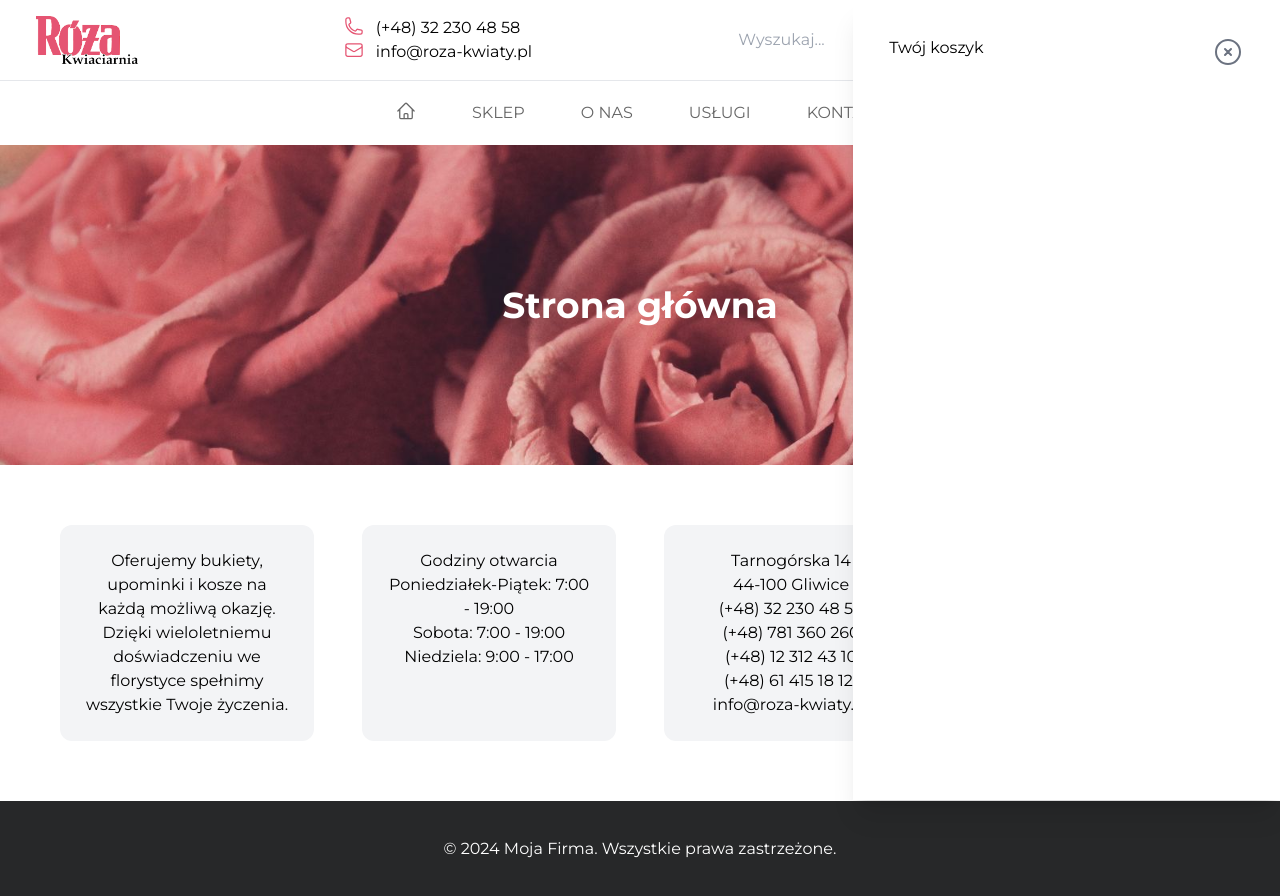
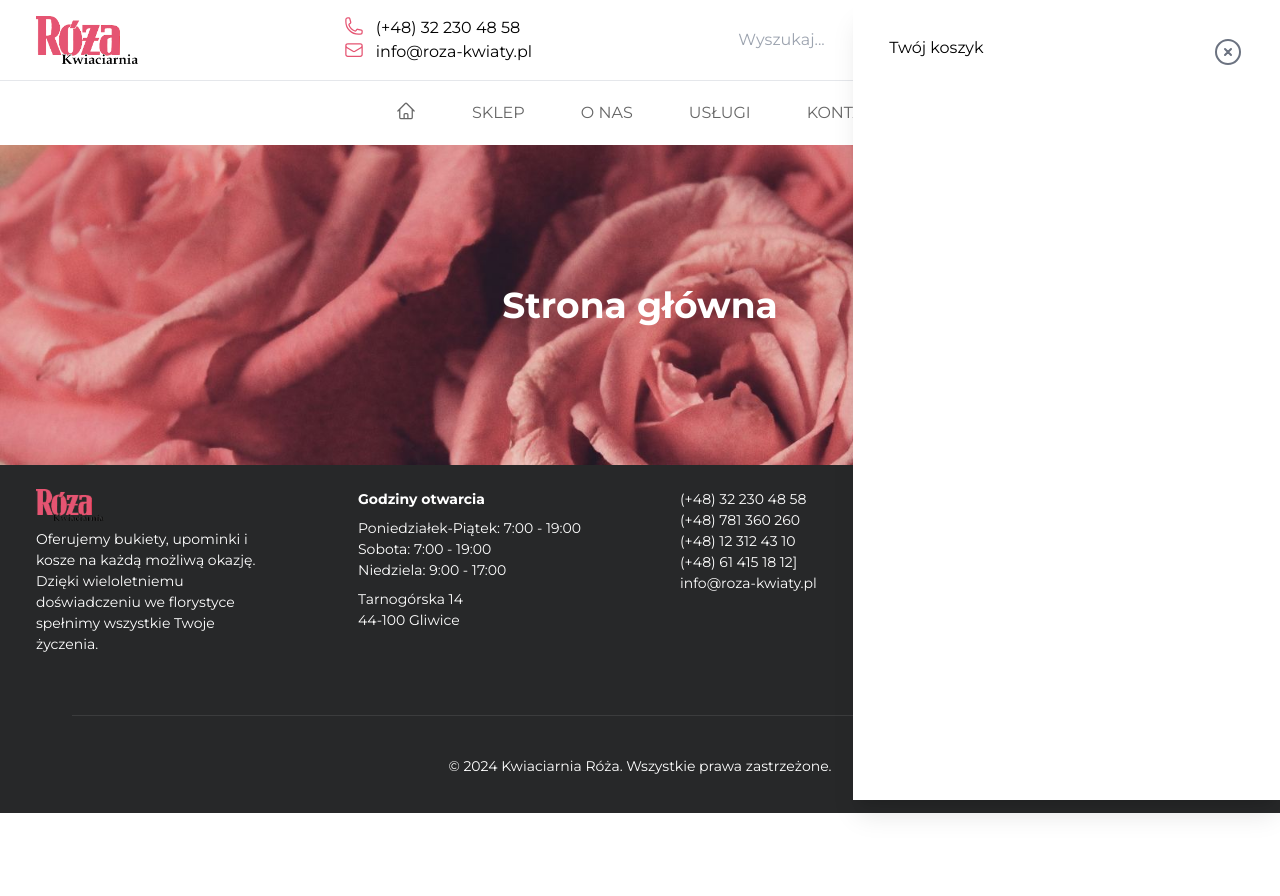
Before and after one commit to kpietryga/react_store, a React (Vite) app: page / in a window 1280 px wide. After the commit the page ends 813 px from the top, so only its background shows below. Built offline with nearby package versions, Linux system fonts and the light colour scheme.

Commit message:
Edit footer style

```diff
--- a/src/components/layout/Footer.tsx
+++ b/src/components/layout/Footer.tsx
@@ -1,23 +1,31 @@
 import {ADDRESS, CITIES, EMAIL, PHONE_NUMBERS} from "../common/ContactData.tsx";
-
+import rozaLogo from "../../assets/roza-logo.png";
+const divClass = "flex-1 py-6 text-white text-[14px] text-left"
 
 const Footer = () => {
-const divClass = "flex-1 p-6 bg-gray-100 rounded-xl m-6"
+
     return (
-        <footer className="footer ">
-            <div className="max-w-7xl text-center m-auto flex justify-between p-9">
-                <div className="flex-1 p-6 bg-gray-100 rounded-xl m-6">Oferujemy bukiety, upominki i kosze na każdą możliwą okazję. Dzięki
+        <footer className="footer px-9 bg-[#272829]  ">
+            <div className="max-w-7xl text-center m-auto flex justify-between gap-20">
+                <div className={divClass + " text-left"}>
+                    <img src={rozaLogo} alt="Logo" className="h-8 w-auto mb-2"/>
+                    Oferujemy bukiety, upominki i kosze na każdą możliwą okazję. Dzięki
                     wieloletniemu doświadczeniu we florystyce spełnimy wszystkie Twoje życzenia.
                 </div>
-                <ul className={divClass}>
-                    Godziny otwarcia
+
+                <div className={divClass}>
+                    <p className="font-bold mb-2">Godziny otwarcia</p>
+                    <ul>
                         <li>Poniedziałek-Piątek: 7:00 - 19:00</li>
                         <li>Sobota: 7:00 - 19:00</li>
                         <li>Niedziela: 9:00 - 17:00</li>
                     </ul>
+                    <p className="mt-2">{ADDRESS.street} {ADDRESS.streetNumber}</p>
+                    <p>{ADDRESS.postNumber} {ADDRESS.city}</p>
+                </div>
+
                 <div className={divClass}>
-                    <p>{ADDRESS.street} {ADDRESS.streetNumber}</p>
-                    <p>{ADDRESS.postNumber} {ADDRESS.city}</p>
+
 
                     <ul>
                     {PHONE_NUMBERS.map((nr, i) => (
@@ -28,14 +36,14 @@ const divClass = "flex-1 p-6 bg-gray-100 rounded-xl m-6"
                     <p>{EMAIL}</p>
                 </div>
                 <div className={divClass}>
-                    <p className="font-bold">Obsługiwane miasta:</p>
+                    <p className="font-bold mb-2">Obsługiwane miasta:</p>
                     {CITIES.map((city, i) => (<div key={"nr" + i} className="inline-block ml-1"> {city} </div>))}
                 </div>
             </div>
 
-            <div className=" bg-[#272829] text-white p-9">
-                <div className="max-w-7xl text-center m-auto">
-                    <p>© 2024 Moja Firma. Wszystkie prawa zastrzeżone.</p>
+            <div className="text-white p-9">
+                <div className="max-w-7xl  text-[14px] text-center m-auto border-t-[1px] border-t-[#3B3C3D] pt-10">
+                    <p>© 2024 Kwiaciarnia Róża. Wszystkie prawa zastrzeżone.</p>
                 </div>
 
             </div>
```
Lines whose indentation alone changed are shown as unchanged.
